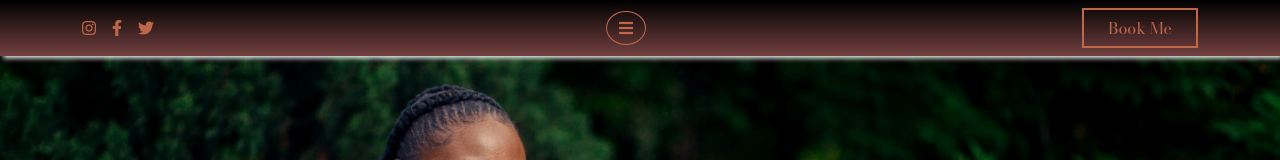
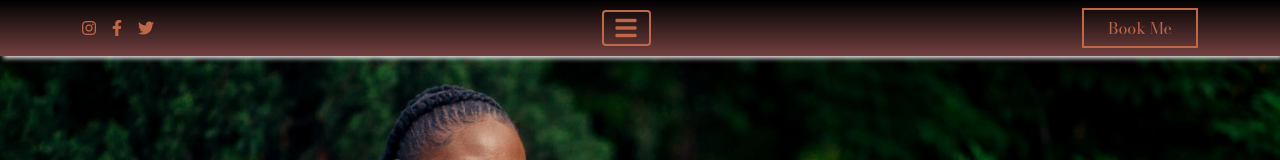
Before and after one commit to buezrico/simdi, a Next.js app: page / in a window 1280 px wide. Shown: the top 160 px of the page. Built offline with nearby package versions, Linux system fonts and the light colour scheme.

Commit message:
made changes

```diff
--- a/src/components/NavbarComp.tsx
+++ b/src/components/NavbarComp.tsx
@@ -16,7 +16,7 @@ const NavbarComp = () => {
         </div>
 
         <button
-          className="btn rounded-circle btn-outline-primary py-1"
+          className="btn rounded btn-outline-primary py-1 menubtn"
           onClick={() => setNav(!nav)}
         >
           <i className="fas fa-bars" id="menu"></i>
@@ -80,7 +80,7 @@ const NavbarComp = () => {
                 </a>
               </div>
               <div className="close navitem" onClick={() => setNav(!nav)}>
-                <button className="btn rounded-circle btn-primary text-light px-3 py-1">
+                <button className="btn btn-primary text-light px-3 py-1">
                   <i className="fas fa-times"></i>
                 </button>
               </div>
--- a/src/styles/globals.scss
+++ b/src/styles/globals.scss
@@ -51,6 +51,16 @@ header {
     position: fixed;
     z-index: 10;
     .inner {
+      .menubtn {
+        border: 0.18em solid $primary;
+        display: flex;
+        justify-content: center;
+        align-items: center;
+
+        i {
+          font-size: 1.5em;
+        }
+      }
       .book-me {
         background: transparent;
         border: 2px solid $primary;
@@ -101,10 +111,10 @@ header {
 
           .navitem {
             position: absolute;
-            background: rgba(0, 0, 0, 0.7);
-            padding: 0.5rem;
+            background: rgba(0, 0, 0, 0.9);
+            padding: 0.2rem;
             display: flex;
-            border-radius: 50%;
+            border-radius: 10%;
             .nav-link {
               cursor: pointer;
               text-align: center;
@@ -132,6 +142,10 @@ header {
             top: 65%;
             display: flex;
             justify-content: center;
+
+            i {
+              font-size: 1.5em;
+            }
           }
         }
       }
--- a/src/styles/index.scss
+++ b/src/styles/index.scss
@@ -117,7 +117,6 @@
 }
 
 .book-me {
-  color: red !important;
   .ant-anchor-link-title {
     &:hover {
       color: $dark !important;
```
